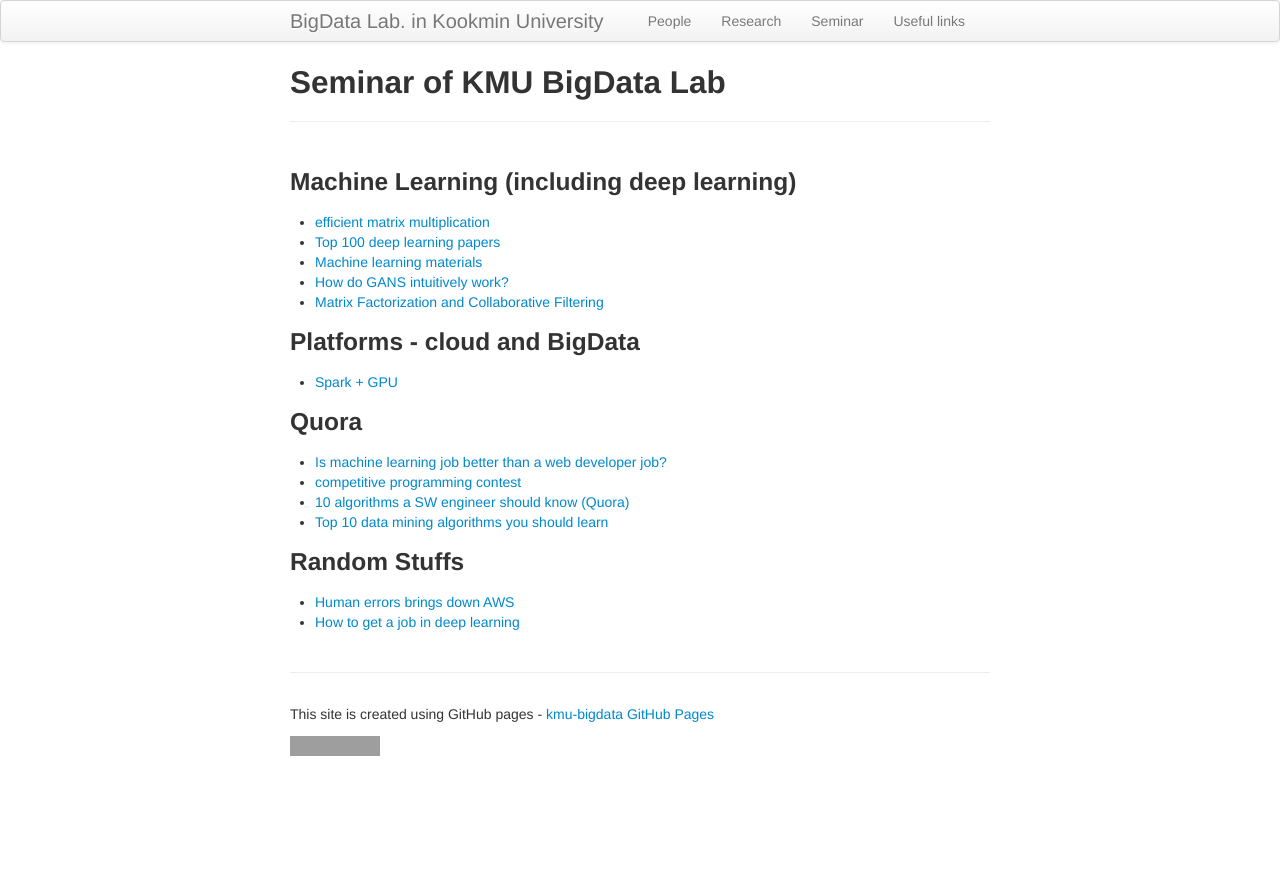
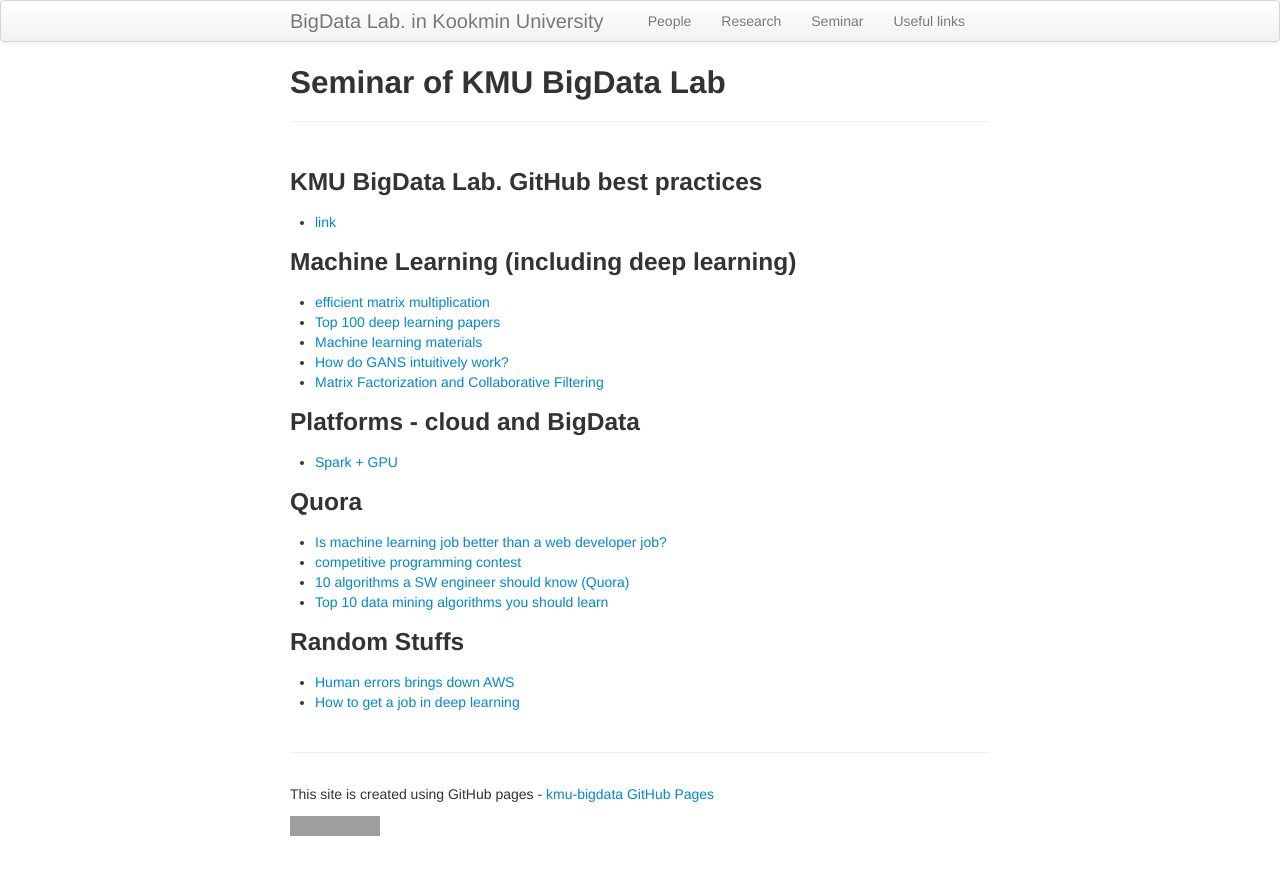
Before and after one commit to ddps-lab/kmu-bigdata.github.io, a Jekyll site: the page built from links/index.md, in a window 1280 px wide. Shown: the top 875 px of the page. Built offline with Jekyll 4.4.1, drawn with Linux system fonts in a browser that asks for light colours; grey boxes are pictures that could not be loaded.

Commit message:
adding GitHub best practices link

```diff
--- a/links/index.md
+++ b/links/index.md
@@ -4,13 +4,15 @@ title: Seminar of KMU BigData Lab
 tagline:
 description: Seminar schedule of BigData Lab  in KMU
 ---
+### KMU BigData Lab. GitHub best practices
+* [link](/links/bigdata-lab-git-best-practices.html)
 
 ### Machine Learning (including deep learning)
 * [efficient matrix multiplication](http://cseweb.ucsd.edu/classes/fa12/cse260-b/Lectures/Lec13.pdf)
 * [Top 100 deep learning papers](https://github.com/terryum/awesome-deep-learning-papers)
 * [Machine learning materials](https://github.com/off99555/machine-learning-curriculum)
-* [How do GANS intuitively work?](https://hackernoon.com/how-do-gans-intuitively-work-2dda07f247a1#.  7v46emcq0)
-* [Matrix Factorization and Collaborative Filtering](http://acsweb.ucsd.edu/~dklim/mf_presentation.   pdf)
+* [How do GANS intuitively work?](https://hackernoon.com/how-do-gans-intuitively-work-2dda07f247a1#.7v46emcq0)
+* [Matrix Factorization and Collaborative Filtering](http://acsweb.ucsd.edu/~dklim/mf_presentation.pdf)
 
 ### Platforms - cloud and BigData
 * [Spark + GPU](https://www.oreilly.com/learning/accelerating-spark-workloads-using-gpus)
```
Also changed, not shown: links/bigdata-lab-git-best-practices.md (renamed from bigdata-lab-git-best-practices.md), 1 other file.
